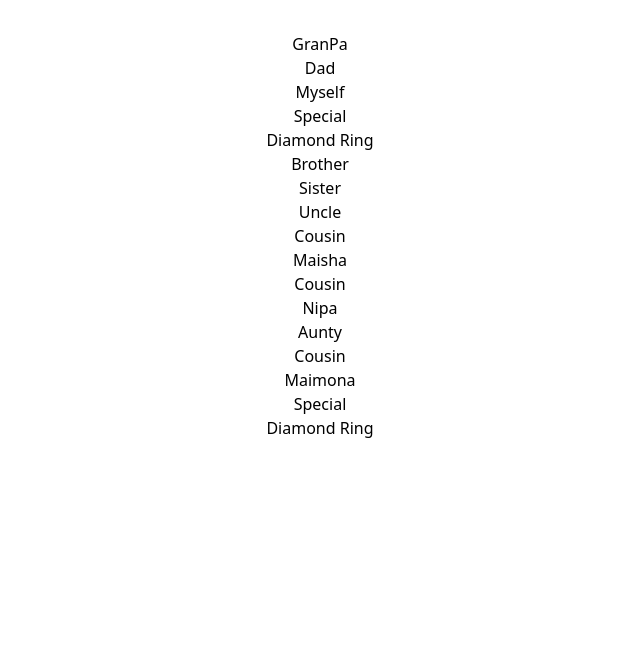
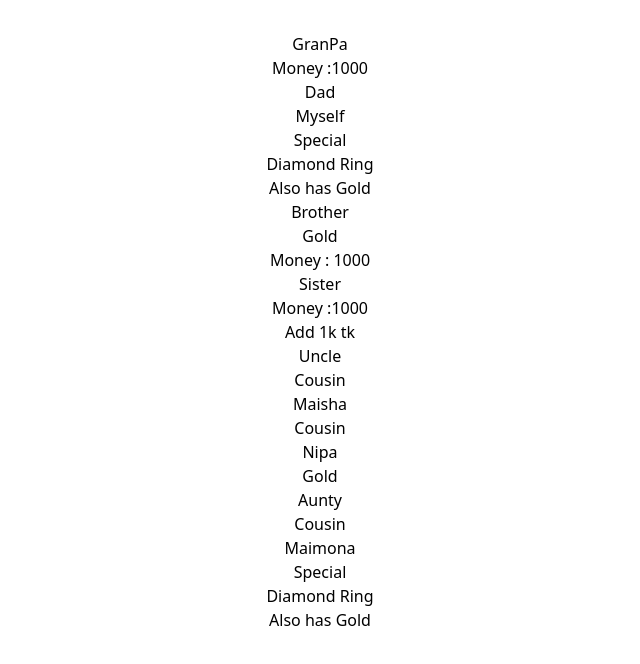
Before and after one commit to Shajibmia96/React-Module-46, a React (Vite) app: page / in a window 1280 px wide. Shown: the top 664 px of the page, without its empty margins (320-960 px from the left). Built offline with nearby package versions, Linux system fonts and the light colour scheme.

Commit message:
context api

```diff
--- a/src/Component/Brother/Brother.jsx
+++ b/src/Component/Brother/Brother.jsx
@@ -1,9 +1,11 @@
+import Friend from "../Friend/Friend";
 
 
 const Brother = () => {
     return (
         <div className="border-4 border-lime-200 m-4 p-4">
             <h1>Brother</h1>
+            <Friend></Friend>
         </div>
     );
 };
--- a/src/Component/Cousin/Cousin.jsx
+++ b/src/Component/Cousin/Cousin.jsx
@@ -1,12 +1,18 @@
+import { useContext } from "react";
 import Special from "../Special/Special";
+import { AssetContax } from "../GranPa/Granpa";
 
 
 const Cousin = ({name , asset}) => {
+    const Gift = useContext(AssetContax)
     return (
         <div className="border-4 border-lime-200 m-4 p-4">
             <h1>Cousin</h1>
             <p>{name}</p>
             { asset && <Special asset={asset}></Special>}
+            {
+                name==='Nipa' && Gift
+            }
         </div>
     );
 };
--- /dev/null
+++ b/src/Component/Friend/Friend.jsx
@@ -0,0 +1,16 @@
+import { useContext } from "react";
+import { AssetContax, MoneyContext } from "../GranPa/Granpa";
+
+
+const Friend = () => {
+    const Ring = useContext(AssetContax)
+    const [money] = useContext(MoneyContext)
+    return (
+        <div>
+              <h1>{Ring}</h1>
+              <p>Money : {money}</p>
+        </div>
+    );
+};
+
+export default Friend;
--- a/src/Component/GranPa/Granpa.jsx
+++ b/src/Component/GranPa/Granpa.jsx
@@ -1,14 +1,19 @@
-import { createContext } from "react";
+import { createContext, useState } from "react";
 import Aunty from "../Aunty/Aunty";
 import Dad from "../Dad/Dad";
 import Uncle from "../Uncle/Uncle";
-export const AssetContax = createContext('Gold')
+export const AssetContax = createContext('Gold');
+export const MoneyContext = createContext(1000)
+
 
 const Granpa = () => {
+  const [money , setMoney] = useState(1000);
   const asset = 'Diamond Ring';
     return (
         <div className="border-4 border-lime-200 m-4 p-4 rounded-2xl">
              <h1 className="text-2xl">GranPa</h1>
+             <p>Money :{money}</p>
+            <MoneyContext.Provider value={[money, setMoney]}>
               <AssetContax.Provider value="Gold">
 
            <section className="flex gap-5 ">
@@ -18,6 +23,7 @@ const Granpa = () => {
            </section>
 
             </AssetContax.Provider>
+            </MoneyContext.Provider>
         </div>
     );
 };
--- a/src/Component/Sister/Sister.jsx
+++ b/src/Component/Sister/Sister.jsx
@@ -1,8 +1,13 @@
+import { useContext } from "react";
+import { MoneyContext } from "../GranPa/Granpa";
 
 const Sister = () => {
+    const [money , setMoney]  = useContext(MoneyContext)
     return (
         <div className="border-4 border-lime-200 m-4 p-4">
             <h1>Sister</h1>
+            <h1>Money :{money}</h1>
+            <button className="bg-blue-300" onClick={()=>setMoney(money + 1000)}>Add 1k tk</button>
         </div>
     );
 };
--- a/src/Component/Special/Special.jsx
+++ b/src/Component/Special/Special.jsx
@@ -1,10 +1,14 @@
+import { useContext } from "react";
+import { AssetContax } from "../GranPa/Granpa";
 
 
 const Special = ({asset}) => {
+    const Gift = useContext(AssetContax)
     return (
         <div className="border-4 border-lime-200 m-4 p-4">
              <h1 className="text-2xl"> Special</h1>
              <p>{asset}</p>
+             <p>Also has {Gift}</p>
         </div>
     );
 };
```
Lines whose indentation alone changed are shown as unchanged.
